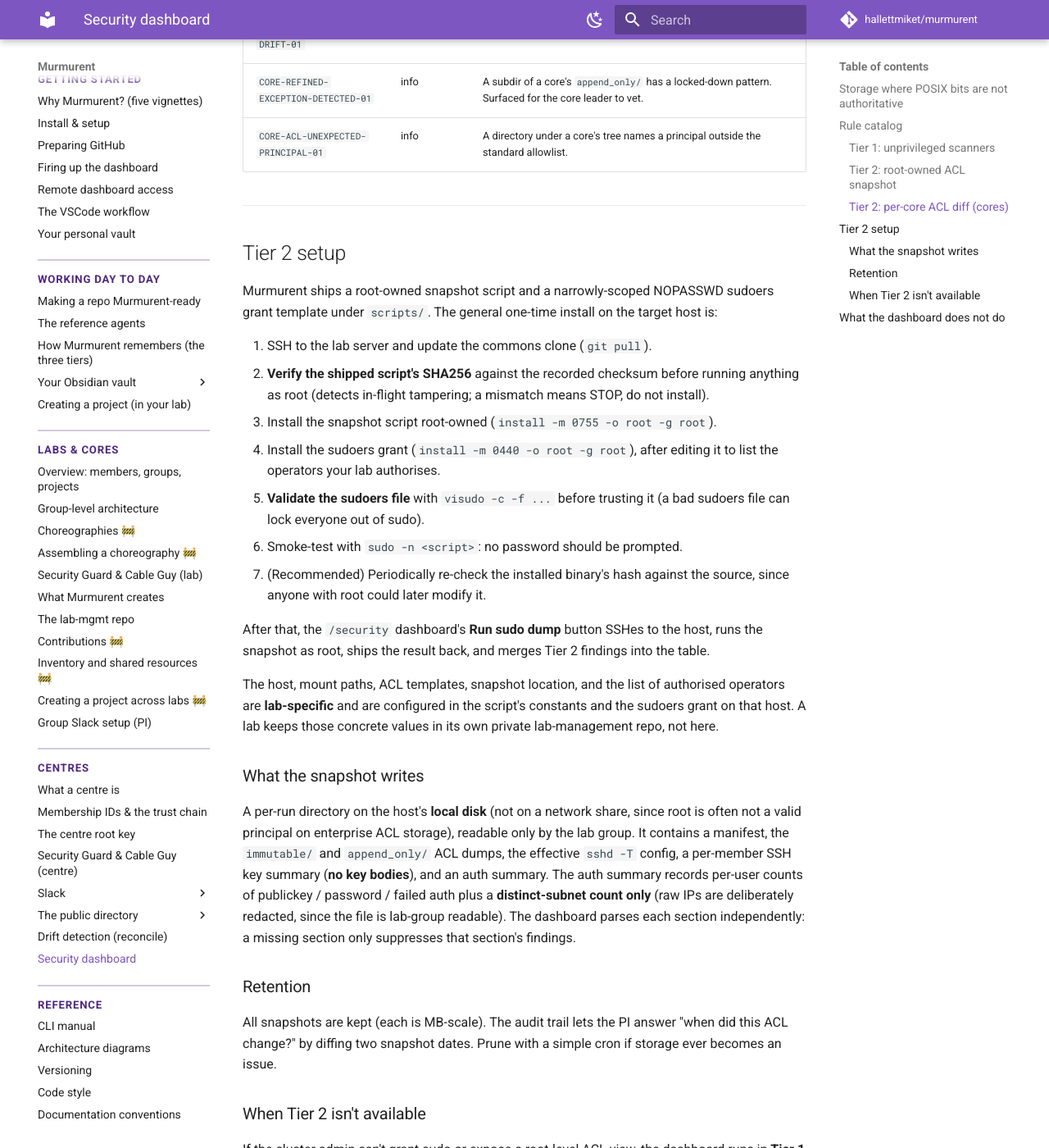
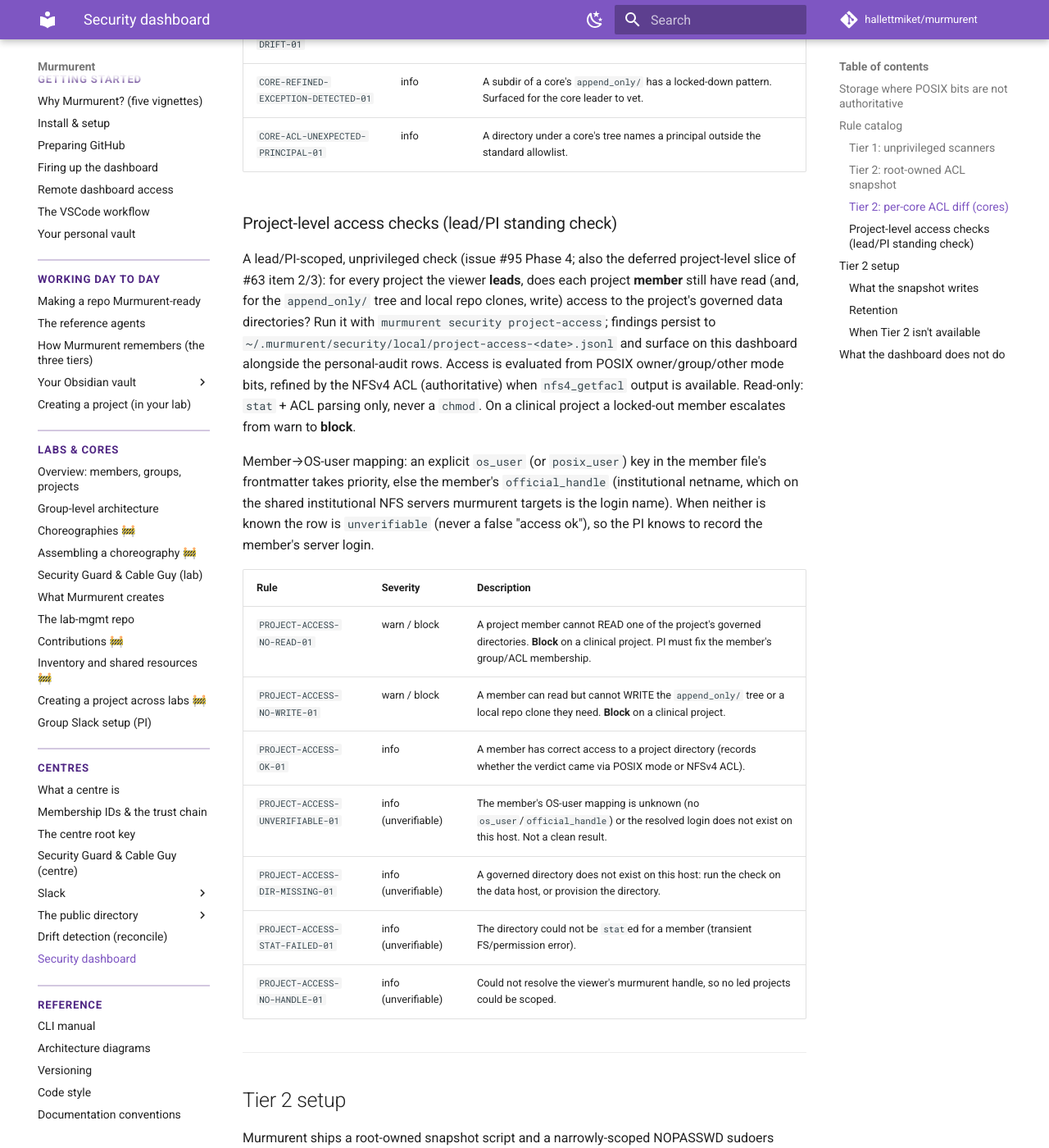
Before and after one commit to hallettmiket/murmurent, an MkDocs documentation site: the page built from docs/security-dashboard.md, in a window 1280 px wide and 1400 px high, scrolled down 4224 px. Shown: the whole window at 82% size. Built offline with MkDocs 1.6.1 and Material for MkDocs 9.7.7, drawn with Linux system fonts in a browser that asks for light colours; comment, search, counter and statistics services are not loaded.

Commit message:
docs(security-dashboard): rule catalog for project-access findings
Document the lead/PI project-level access check + its rule ids
(PROJECT-ACCESS-*) with the #project-access anchor the Finding
rows deep-link to, plus the member->OS-user mapping rule.

Co-Authored-By: Claude Opus 4.8 <noreply@anthropic.com>

```diff
--- a/docs/security-dashboard.md
+++ b/docs/security-dashboard.md
@@ -128,6 +128,38 @@ short id in its `project` field. Categories: `core_raw` and
 | <a id="CORE-REFINED-EXCEPTION-DETECTED-01"></a>`CORE-REFINED-EXCEPTION-DETECTED-01` | info | A subdir of a core's `append_only/` has a locked-down pattern. Surfaced for the core leader to vet. |
 | <a id="CORE-ACL-UNEXPECTED-PRINCIPAL-01"></a>`CORE-ACL-UNEXPECTED-PRINCIPAL-01` | info | A directory under a core's tree names a principal outside the standard allowlist. |
 
+### Project-level access checks (lead/PI standing check)
+
+<a id="project-access"></a>
+A lead/PI-scoped, unprivileged check (issue #95 Phase 4; also the deferred
+project-level slice of #63 item 2/3): for every project the viewer **leads**,
+does each project **member** still have read (and, for the `append_only/` tree
+and local repo clones, write) access to the project's governed data
+directories? Run it with `murmurent security project-access`; findings persist
+to `~/.murmurent/security/local/project-access-<date>.jsonl` and surface on this
+dashboard alongside the personal-audit rows. Access is evaluated from POSIX
+owner/group/other mode bits, refined by the NFSv4 ACL (authoritative) when
+`nfs4_getfacl` output is available. Read-only: `stat` + ACL parsing only, never
+a `chmod`. On a clinical project a locked-out member escalates from warn to
+**block**.
+
+Member→OS-user mapping: an explicit `os_user` (or `posix_user`) key in the
+member file's frontmatter takes priority, else the member's `official_handle`
+(institutional netname, which on the shared institutional NFS servers murmurent
+targets is the login name). When neither is known the row is `unverifiable`
+(never a false "access ok"), so the PI knows to record the member's server
+login.
+
+| Rule | Severity | Description |
+|---|---|---|
+| <a id="PROJECT-ACCESS-NO-READ-01"></a>`PROJECT-ACCESS-NO-READ-01` | warn / block | A project member cannot READ one of the project's governed directories. **Block** on a clinical project. PI must fix the member's group/ACL membership. |
+| <a id="PROJECT-ACCESS-NO-WRITE-01"></a>`PROJECT-ACCESS-NO-WRITE-01` | warn / block | A member can read but cannot WRITE the `append_only/` tree or a local repo clone they need. **Block** on a clinical project. |
+| <a id="PROJECT-ACCESS-OK-01"></a>`PROJECT-ACCESS-OK-01` | info | A member has correct access to a project directory (records whether the verdict came via POSIX mode or NFSv4 ACL). |
+| <a id="PROJECT-ACCESS-UNVERIFIABLE-01"></a>`PROJECT-ACCESS-UNVERIFIABLE-01` | info (unverifiable) | The member's OS-user mapping is unknown (no `os_user`/`official_handle`) or the resolved login does not exist on this host. Not a clean result. |
+| <a id="PROJECT-ACCESS-DIR-MISSING-01"></a>`PROJECT-ACCESS-DIR-MISSING-01` | info (unverifiable) | A governed directory does not exist on this host: run the check on the data host, or provision the directory. |
+| <a id="PROJECT-ACCESS-STAT-FAILED-01"></a>`PROJECT-ACCESS-STAT-FAILED-01` | info (unverifiable) | The directory could not be `stat`ed for a member (transient FS/permission error). |
+| <a id="PROJECT-ACCESS-NO-HANDLE-01"></a>`PROJECT-ACCESS-NO-HANDLE-01` | info (unverifiable) | Could not resolve the viewer's murmurent handle, so no led projects could be scoped. |
+
 ---
 
 ## Tier 2 setup
```
